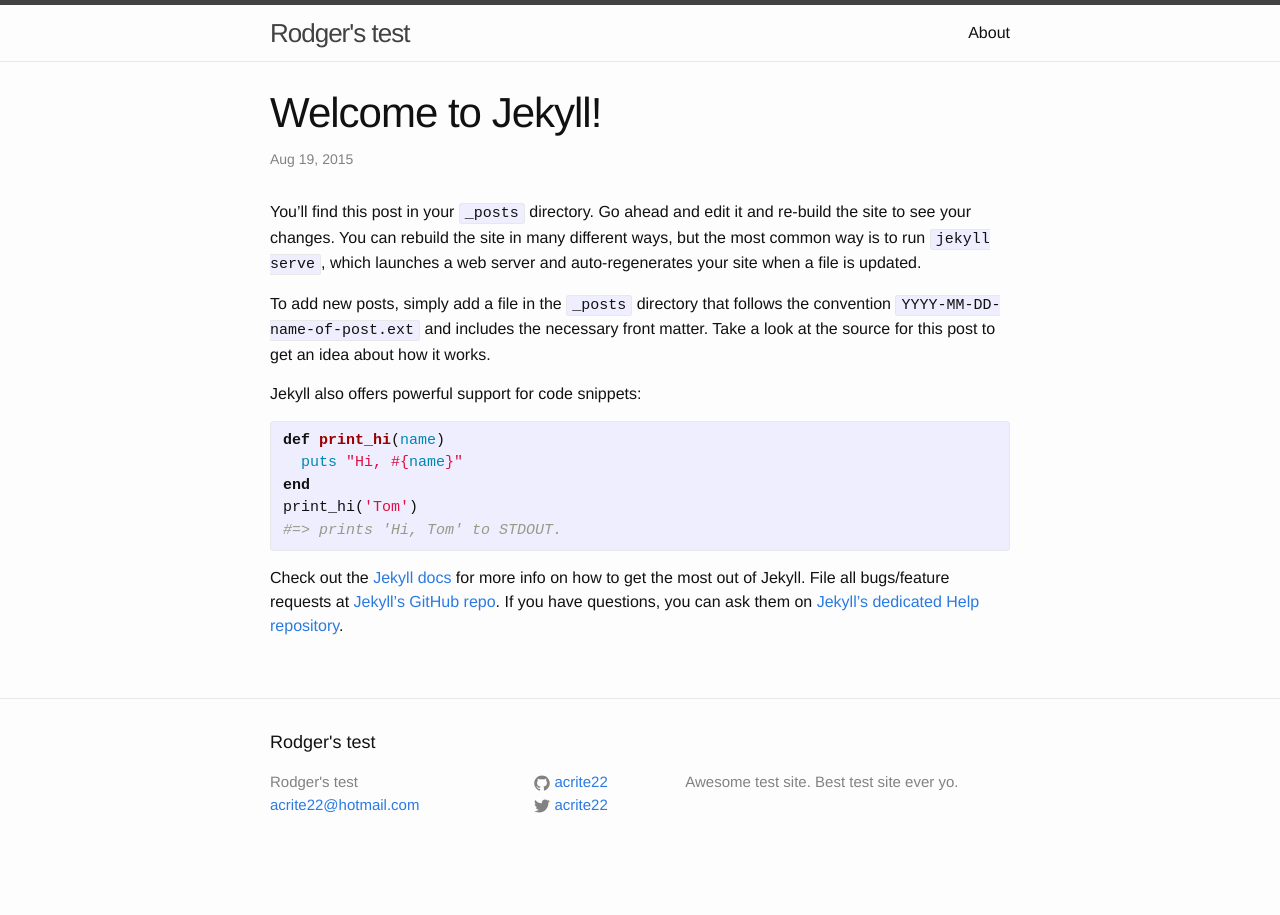
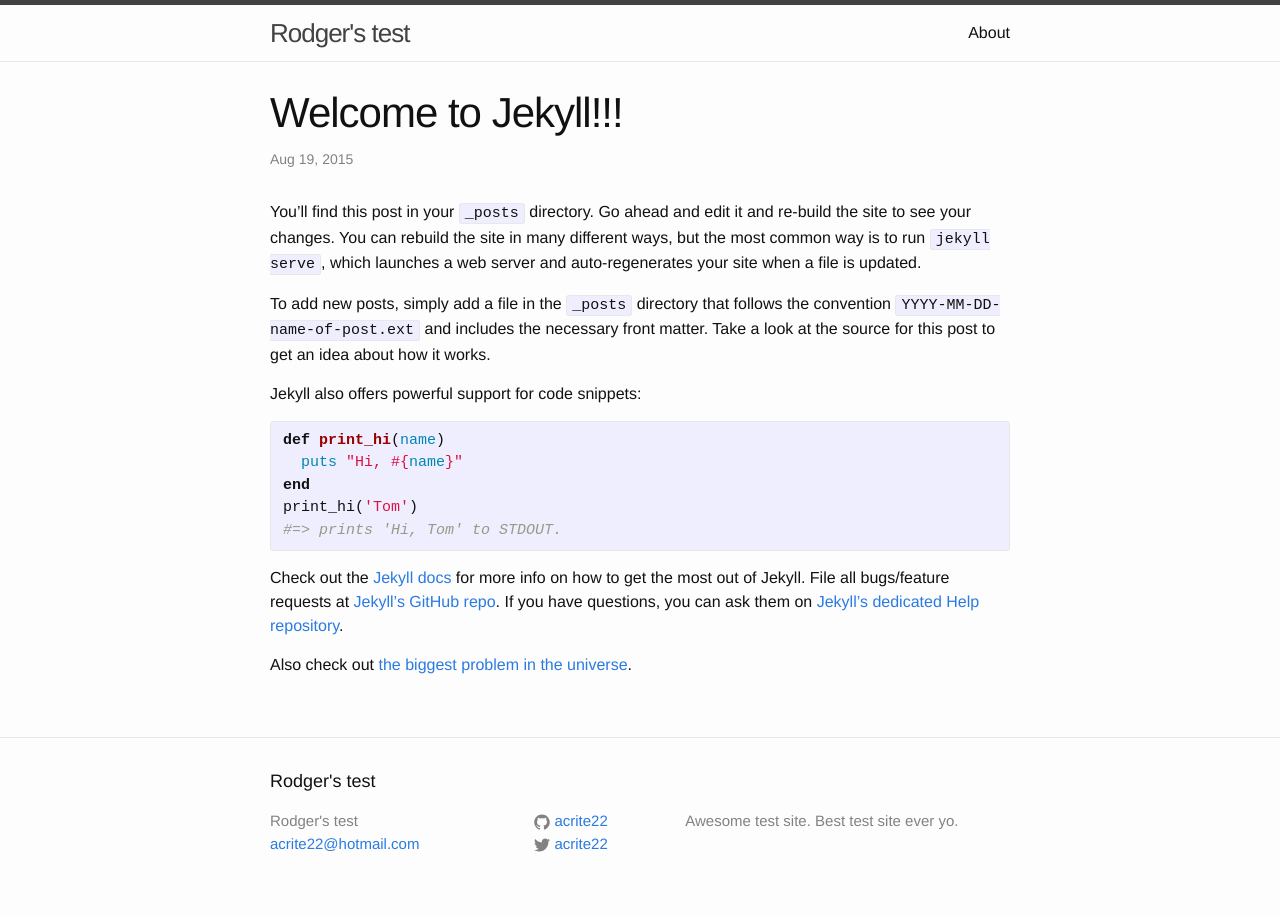
Before and after one commit to acrite22/acrite22.github.io, a Jekyll site: the page built from _posts/2015-08-19-welcome-to-jekyll.markdown, in a window 1280 px wide. Built offline with Jekyll 4.4.1, drawn with Linux system fonts in a browser that asks for light colours.

Commit message:
modify test post

```diff
--- a/_posts/2015-08-19-welcome-to-jekyll.markdown
+++ b/_posts/2015-08-19-welcome-to-jekyll.markdown
@@ -1,6 +1,6 @@
 ---
 layout: post
-title:  "Welcome to Jekyll!"
+title:  "Welcome to Jekyll!!!"
 date:   2015-08-19 15:26:36
 categories: jekyll update
 ---
@@ -20,6 +20,9 @@ print_hi('Tom')
 
 Check out the [Jekyll docs][jekyll] for more info on how to get the most out of Jekyll. File all bugs/feature requests at [Jekyll’s GitHub repo][jekyll-gh]. If you have questions, you can ask them on [Jekyll’s dedicated Help repository][jekyll-help].
 
+Also check out [the biggest problem in the universe][biggest].
+
 [jekyll]:      http://jekyllrb.com
 [jekyll-gh]:   https://github.com/jekyll/jekyll
 [jekyll-help]: https://github.com/jekyll/jekyll-help
+[biggest]: http://thebiggestproblemintheuniverse.com/
```
